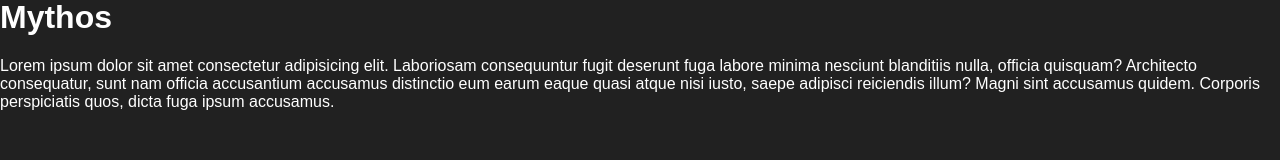
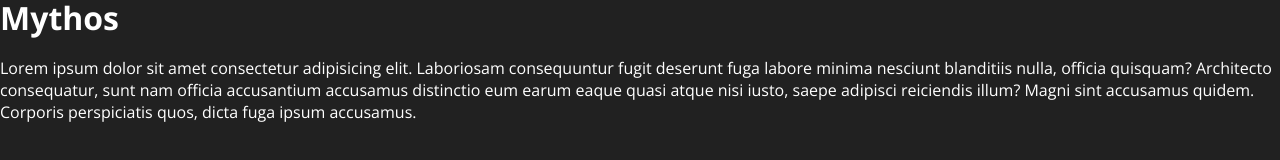
Before and after one commit to tybaglue/Coder-Responsive-beginner, a plain HTML site: page index.html in a window 1280 px wide. Drawn offline with nearby package versions, Linux system fonts and the light colour scheme.

Commit message:
Sass Partials 09/06/24

```diff
--- a/app/scss/globals/_boilerplate.scss
+++ b/app/scss/globals/_boilerplate.scss
@@ -1,3 +1,5 @@
+@use '../util/' as u;
+
 html {
   box-sizing: border-box;
   font-size: 100%;
@@ -12,7 +14,7 @@ html {
 body {
   margin: 0;
   padding: 0;
-  font-family: Arial, Helvetica, sans-serif;
-  background-color: hsl(0, 0%, 13%);
-  color: hsl(0, 0%, 100%);
+  font-family: u.$font;
+  background-color: var(--background-color);
+  color: var(--text-color);
 }
--- /dev/null
+++ b/app/scss/globals/_colors.scss
@@ -0,0 +1,4 @@
+:root {
+  --background-color: hsl(0, 0%, 13%);
+  --text-color: hsl(0, 0%, 100%);
+}
--- a/app/scss/globals/_index.scss
+++ b/app/scss/globals/_index.scss
@@ -1,2 +1,3 @@
 @forward 'boilerplate';
 @forward 'typography';
+@forward 'colors';
--- /dev/null
+++ b/app/scss/util/_fonts.scss
@@ -0,0 +1 @@
+$font: 'Open Sans', sans-serif;
--- /dev/null
+++ b/app/scss/util/_index.scss
@@ -0,0 +1 @@
+@forward 'fonts';
--- a/index.html
+++ b/index.html
@@ -4,6 +4,12 @@
     <meta charset="UTF-8" />
     <meta name="viewport" content="width=device-width, initial-scale=1.0" />
     <title>Mythos</title>
+    <link rel="preconnect" href="https://fonts.googleapis.com" />
+    <link rel="preconnect" href="https://fonts.gstatic.com" crossorigin />
+    <link
+      href="https://fonts.googleapis.com/css2?family=Open+Sans:ital,wght@0,300..800;1,300..800&display=swap"
+      rel="stylesheet"
+    />
     <link rel="stylesheet" href="/dist/style.css" />
     <script src="/app/js/script.js"></script>
   </head>
```
Also changed, not shown: dist/style.css, 1 other file.
